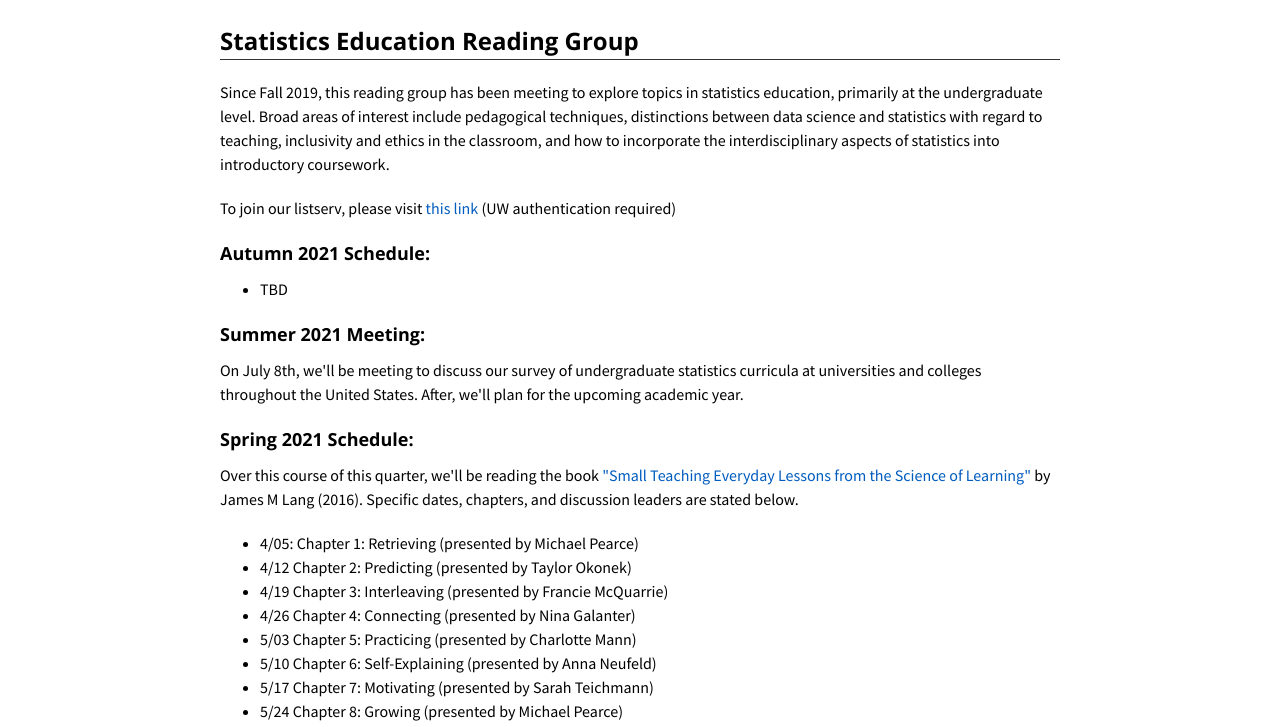
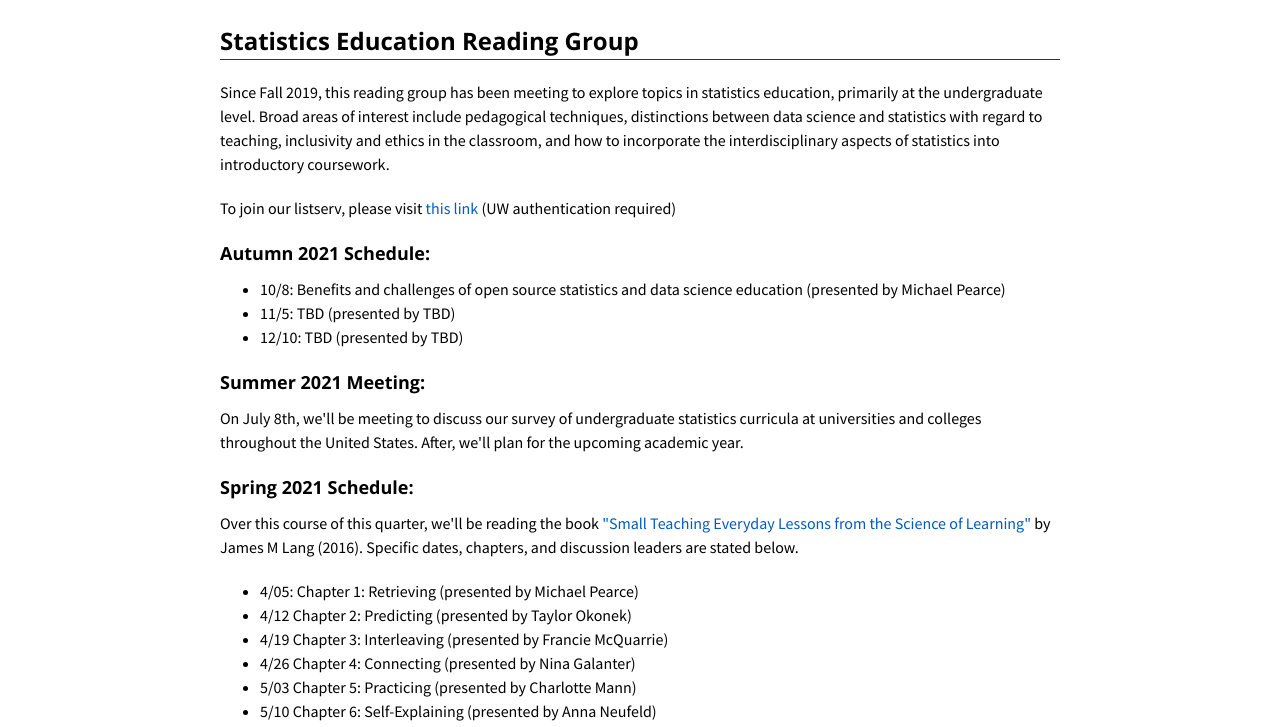
Before and after one commit to pearce790/pearce790.github.io, a plain HTML site: page statedrg.html in a window 1280 px wide. Shown: the part 73-800 px from the top of the page. Drawn offline with nearby package versions, Linux system fonts and the light colour scheme.

Commit message:
Update statedrg.html

```diff
--- a/statedrg.html
+++ b/statedrg.html
@@ -43,7 +43,9 @@
 
             <h3>Autumn 2021 Schedule:</h3>
             <ul>
-              <li>TBD</li>
+              <li>10/8: Benefits and challenges of open source statistics and data science education (presented by Michael Pearce)</li>
+              <li>11/5: TBD (presented by TBD)</li>
+              <li>12/10: TBD (presented by TBD)</li>
             </ul>
 
             <h3>Summer 2021 Meeting:</h3>
```
